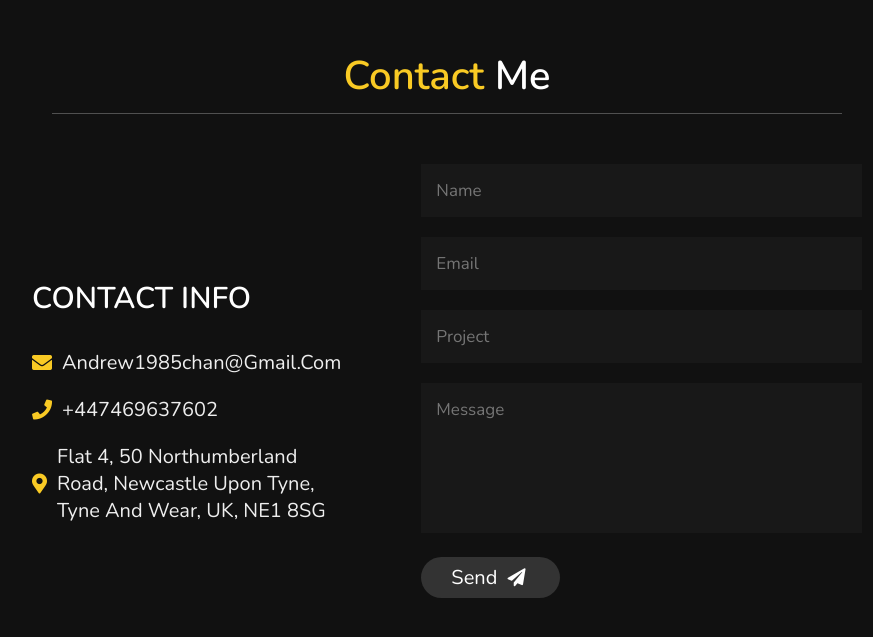
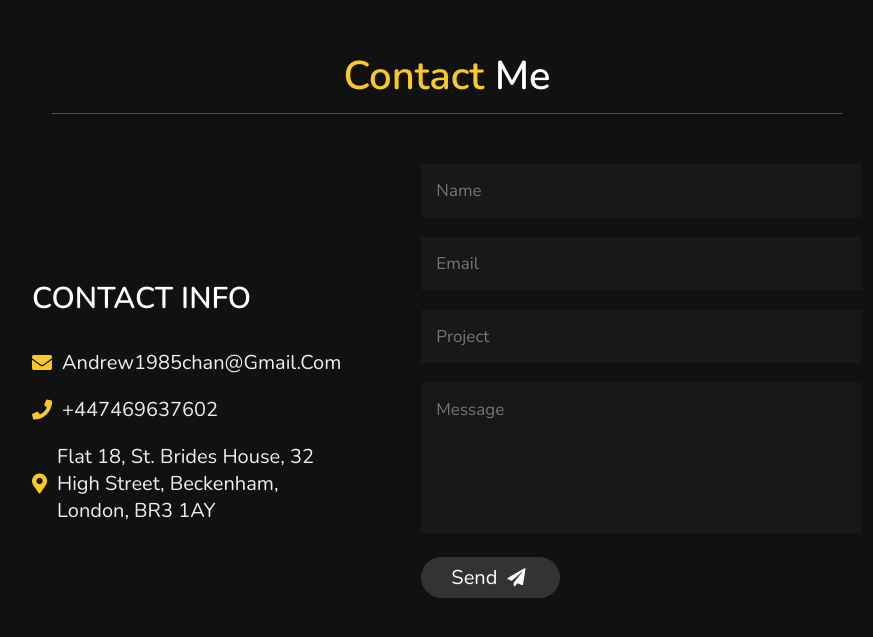
Before and after one commit to andrew19710/Portfolio, a plain HTML site: page index.html in a window 1280 px wide. Shown: the part 3523-4160 px from the top of the page, without its empty margins (368-1241 px from the left). Drawn offline with nearby package versions, Linux system fonts and the light colour scheme; a script that the page names is missing.

Commit message:
Updated Contact details

```diff
--- a/index.html
+++ b/index.html
@@ -204,7 +204,7 @@
             <div class="info">
                 <h3> <i class="fas fa-envelope"></i> andrew1985chan@gmail.com </h3>
                 <h3> <i class="fas fa-phone"></i> +447469637602 </h3>
-                <h3> <i class="fas fa-map-marker-alt"></i> Flat 4, 50 Northumberland Road, Newcastle Upon Tyne, Tyne and Wear, UK, NE1 8SG </h3>
+                <h3> <i class="fas fa-map-marker-alt"></i> Flat 18, St. Brides House, 32 High Street, Beckenham, London, BR3 1AY </h3>
             </div>
 
         </div>
```
